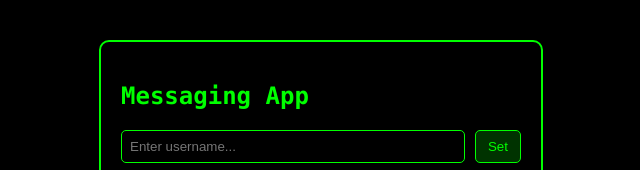
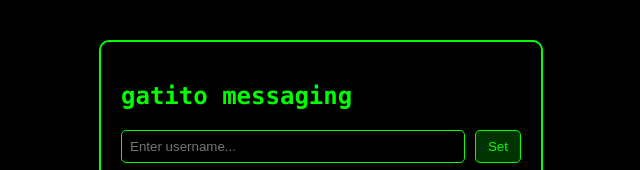
Before and after one commit to gatitopedrito/messaging-system, a plain HTML site: page index.html in a window 1280 px wide. Shown: the top 170 px of the page, without its empty margins (319-959 px from the left). Drawn offline with Linux system fonts and the light colour scheme.

Commit message:
Update index.html
rename gatito messaging

```diff
--- a/index.html
+++ b/index.html
@@ -2,13 +2,13 @@
 <html>
 <head>
   <meta charset="UTF-8">
-  <title>Messaging App</title>
+  <title>gatito messaging</title>
   <link rel="stylesheet" href="style.css">
 </head>
 <body>
 
   <div class="app">
-    <h2>Messaging App</h2>
+    <h2>gatito messaging</h2>
 
     <div class="username-box">
       <input id="usernameInput" type="text" placeholder="Enter username...">
```
